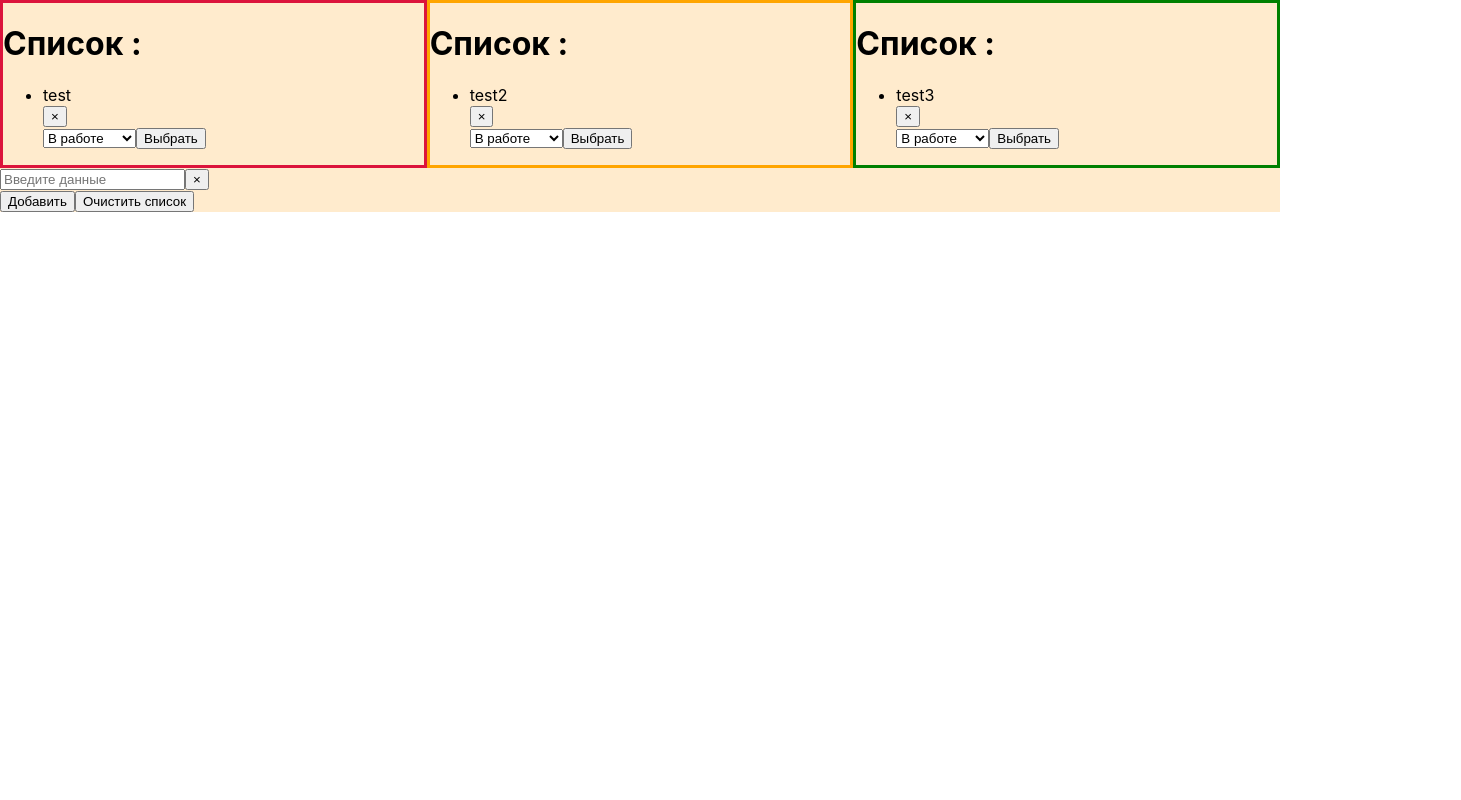
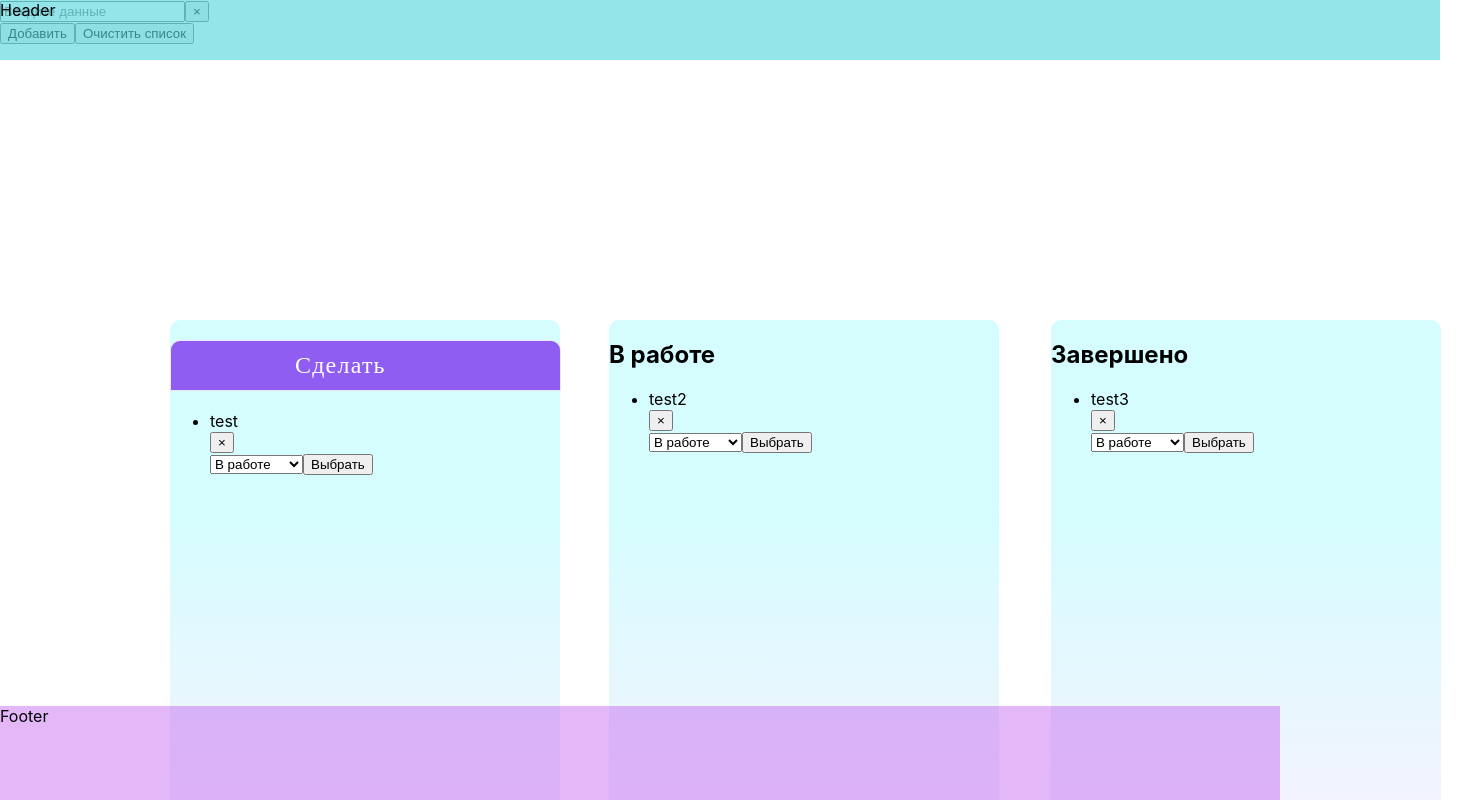
Before and after one commit to HelgaTaleriko/ToDoList2, a React (Create React App) app: page / in a window 1280 px wide. Shown: the top 800 px of the page, 1461 px wide, since content can reach past the window. Built offline with nearby package versions, Linux system fonts and the light colour scheme.

Commit message:
feat(css): начала добавлять  дизайн

```diff
--- a/src/App.tsx
+++ b/src/App.tsx
@@ -1,12 +1,12 @@
 import React from "react";
 import logo from "./logo.svg";
 
-import { ToDoList } from "./ToDoList";
+import { FinalTDL } from "./ToDoList";
 
 export function App() {
   return (
     <div>
-      <ToDoList />
+      <FinalTDL />
     </div>
   );
 }
--- /dev/null
+++ b/src/ToDoList/FinalTDL.tsx
@@ -0,0 +1,12 @@
+import { ToDoList } from "./ToDoList";
+import "./ToDoList.css";
+
+export const FinalTDL = () => {
+  return (
+    <div>
+      <div className="header">Header</div>
+      <ToDoList />
+      <div className="footer">Footer</div>
+    </div>
+  );
+};
--- a/src/ToDoList/ToDoList.css
+++ b/src/ToDoList/ToDoList.css
@@ -1,24 +1,143 @@
-#columns {
-  -ms-box-orient: horizontal;
-  display: flex;
-  justify-content: space-around;
-  flex-flow: row wrap;
+.header{
+    /* Хедер */
+
+
+    position: absolute;
+    width: 1440px;
+    height: 60px;
+    left: 0px;
+    top: 0px;
+
+    background: rgba(86, 214, 222, 0.63);
 }
+.footer{
+    /* Футер */
 
-.toDo {
-  flex-grow: 1;
-  border: 3px solid crimson;
+
+    position: absolute;
+    left: 0%;
+    right: 0%;
+    top: 88.28%;
+    bottom: 0%;
+
+    background: rgba(201, 115, 242, 0.51);
+}
+#columns{
+    position: absolute;
+    width: 1376px;
+    height: 601px;
+    left: 85px;
+    top: 160px;
+}
+div.toDo{
+    /* Колонка */
+
+
+    position: absolute ;
+    margin-left: 85px;
+    margin-top: 160px;
+    width: 495px;
+    height: 601px;
+
+
+    /* Заливка */
+
+
+    position: absolute;
+    width: 390px;
+    height: 546px;
+    left: 0px;
+    top: 0px;
+
+    /* блу-перпл */
+
+    background: linear-gradient(180deg, rgba(173, 250, 255, 0.51) 37.24%, rgba(201, 115, 242, 0.102) 100%);
+    border-radius: 10px 10px 16px 16px;
+}
+h2.toDo{
+    /* Заголовок */
+
+
+    padding: 3px 124px;
+
+
+    background: rgba(133, 70, 240, 0.87);
+    border-radius: 10px 10px 0px 0px;
+
+    /* TO DO */
+
+
+    width: 141px;
+    height: 43px;
+
+    font-family: 'Kdam Thmor';
+    font-style: normal;
+    font-weight: 400;
+    font-size: 24px;
+    line-height: 43px;
+    display: flex;
+    align-items: center;
+    text-align: center;
+    letter-spacing: 0.05em;
+    text-transform: capitalize;
+
+    color: #FFFFFF;
+
+    border: 1px solid rgba(255, 255, 255, 0.84);
+
+    /* Inside auto layout */
+
+    flex: none;
+    order: 0;
+    flex-grow: 0;
+}
+div.inProgress{
+    /* 2 Колонка */
+
+
+    position: absolute;
+    margin-top: 160px;
+    margin-left:524px;
+    width: 495px;
+    height: 601px;
+
+    /* Заливка */
+
+
+    position: absolute;
+    width: 390px;
+    height: 546px;
+    left: 0px;
+    top: 0px;
+
+    /* блу-перпл */
+
+    background: linear-gradient(180deg, rgba(173, 250, 255, 0.51) 37.24%, rgba(201, 115, 242, 0.102) 100%);
+    border-radius: 10px 10px 16px 16px;
 
 }
-.inProgress {
-    flex-grow: 1;
-    border: 3px solid orange;
+div.completed{
+    /* 3 Колонка */
+
+
+    position: absolute;
+    margin-top: 160px;
+    margin-left: 966px;
+    width: 495px;
+    height: 601px;
+
+    /* Заливка */
+
+
+    position: absolute;
+    width: 390px;
+    height: 546px;
+    left: 0px;
+    top: 0px;
+
+    /* блу-перпл */
+
+    background: linear-gradient(180deg, rgba(173, 250, 255, 0.51) 37.24%, rgba(201, 115, 242, 0.102) 100%);
+    border-radius: 10px 10px 16px 16px;
 
 }
-.completed {
-    flex-grow: 1;
-    border: 3px solid green;
-
-}
-div {
-    background-color: blanchedalmond;}
--- a/src/ToDoList/ToDoList.tsx
+++ b/src/ToDoList/ToDoList.tsx
@@ -53,13 +53,15 @@ export const ToDoList = () => {
     });
     //добавляем в фильтрованый массив новое значение
     const newArray = [...filtredItems, newItem];
-    //сортировать по id( sort, find)
+    const sortItems = newArray.sort((item) => {
+      return item.id;
+    });
+
+    //сортировать по id( sort, find) V
     //устанавливаем setItems
-    setItems(newArray);
+    setItems(sortItems);
 
-
-
- //
+    //
     //решение черех findIndex:
     // найти элемент , который = id элемента массива
     //
@@ -71,6 +73,7 @@ export const ToDoList = () => {
     <div>
       <div id="columns">
         <div className="toDo">
+          <h2 className="toDo">Сделать</h2>
           <ToDoListDisplay
             deleteItem={deleteItem}
             items={items.filter((item) => item.status === "toDo")}
@@ -78,6 +81,8 @@ export const ToDoList = () => {
           />
         </div>
         <div className="inProgress">
+          <h2 className="inProgress">В работе</h2>
+
           <ToDoListDisplay
             deleteItem={deleteItem}
             items={items.filter((item) => item.status === "inProgress")}
@@ -85,6 +90,8 @@ export const ToDoList = () => {
           />
         </div>
         <div className="completed">
+          <h2 className="completed">Завершено</h2>
+
           <ToDoListDisplay
             deleteItem={deleteItem}
             items={items.filter((item) => item.status === "completed")}
--- a/src/ToDoList/ToDoListDisplay/ToDoListDisplay.tsx
+++ b/src/ToDoList/ToDoListDisplay/ToDoListDisplay.tsx
@@ -7,10 +7,8 @@ export type Iprops = {
   saveTodo: (text: string, id: number) => void;
 };
 export const ToDoListDisplay = ({ items, deleteItem, saveTodo }: Iprops) => {
-  const text = "Список :";
   return (
     <div>
-      <h1> {text}</h1>
       <ul>
         {items.map((item) => (
           <ToDoListItem
--- a/src/ToDoList/index.ts
+++ b/src/ToDoList/index.ts
@@ -1 +1,2 @@
-export * from "./ToDoList"
+export * from "./ToDoList";
+export * from "./FinalTDL";
```
